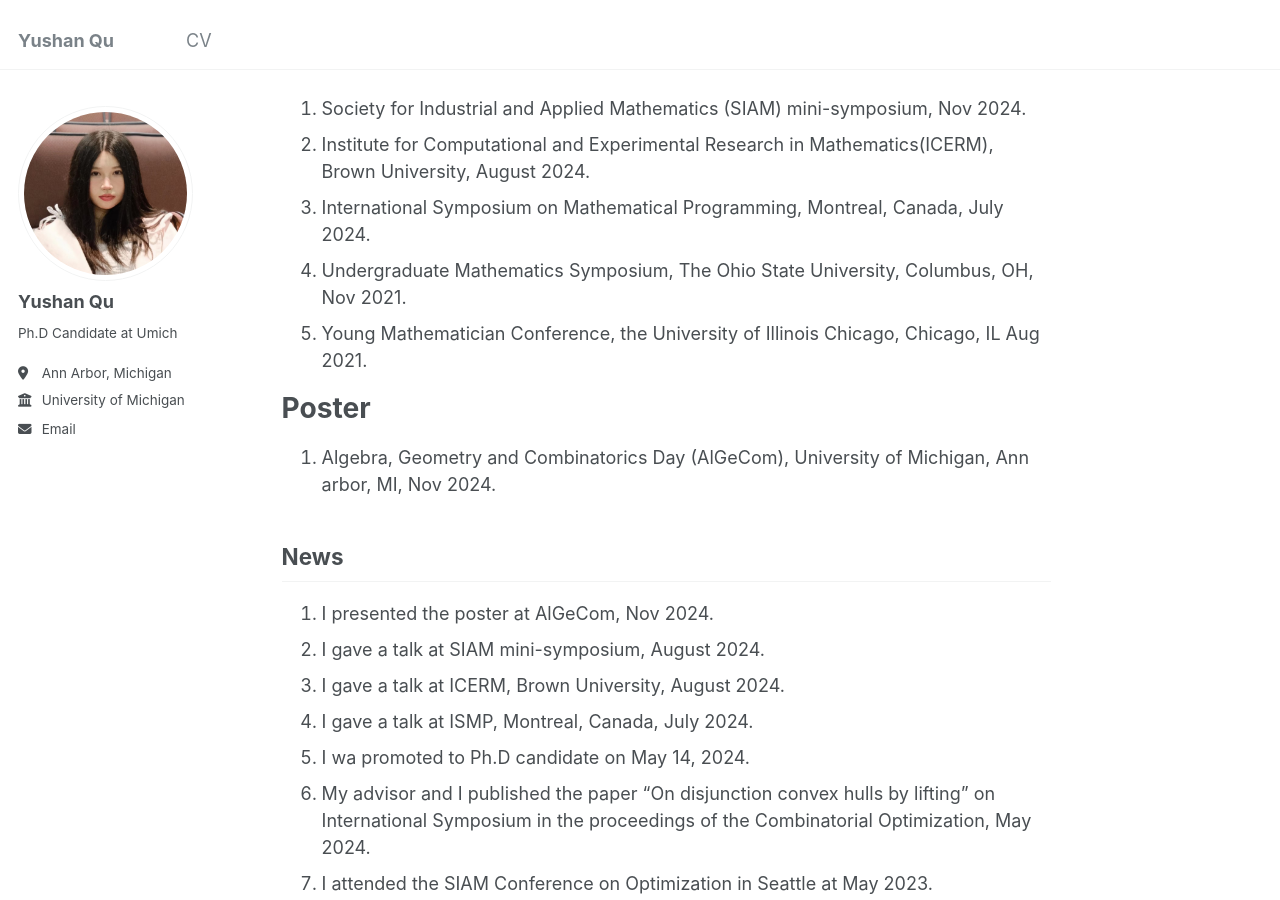
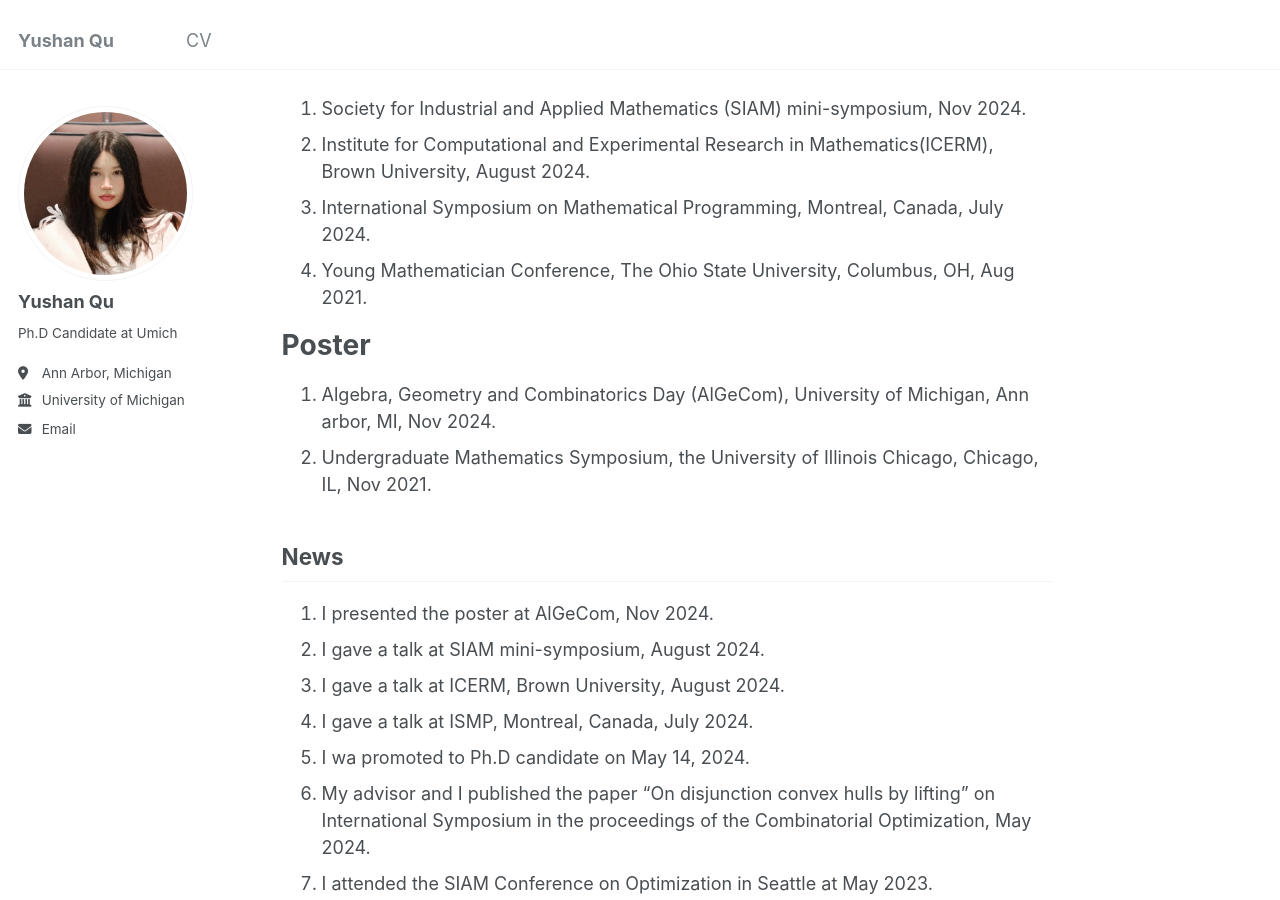
Before and after one commit to yushanqu/yushanqu.github.io, a Jekyll site: the page built from _pages/about.md, in a window 1280 px wide and 900 px high, scrolled down 441 px. Built offline with Jekyll 4.4.1, drawn with Linux system fonts in a browser that asks for light colours.

```diff
--- a/_pages/about.md
+++ b/_pages/about.md
@@ -20,12 +20,12 @@ Talks
 1. Society for Industrial and Applied Mathematics (SIAM) mini-symposium, Nov 2024.
 1. Institute for Computational and Experimental Research in Mathematics(ICERM), Brown University, August 2024.
 1. International Symposium on Mathematical Programming, Montreal, Canada, July 2024.
-1. Undergraduate Mathematics Symposium, The Ohio State University, Columbus, OH, Nov 2021.
-1. Young Mathematician Conference, the University of Illinois Chicago, Chicago, IL Aug 2021.
+1. Young Mathematician Conference, The Ohio State University, Columbus, OH, Aug 2021.
 
 Poster
 ======
 1. Algebra, Geometry and Combinatorics Day (AlGeCom), University of Michigan, Ann arbor, MI, Nov 2024.
+1. Undergraduate Mathematics Symposium, the University of Illinois Chicago, Chicago, IL, Nov 2021.
 
 News
 ------
```
